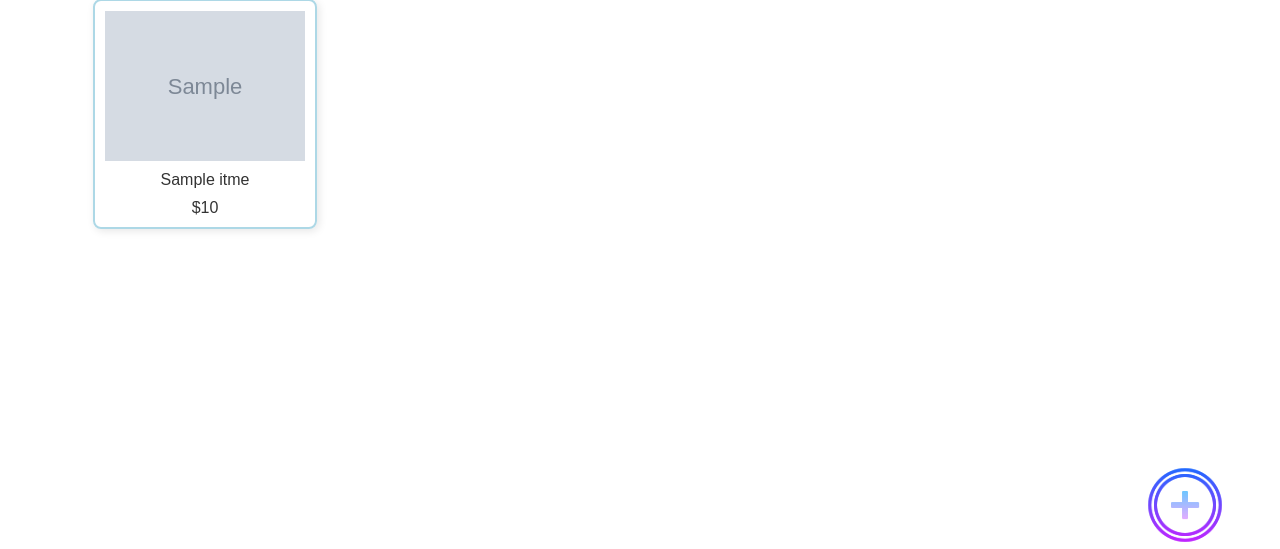
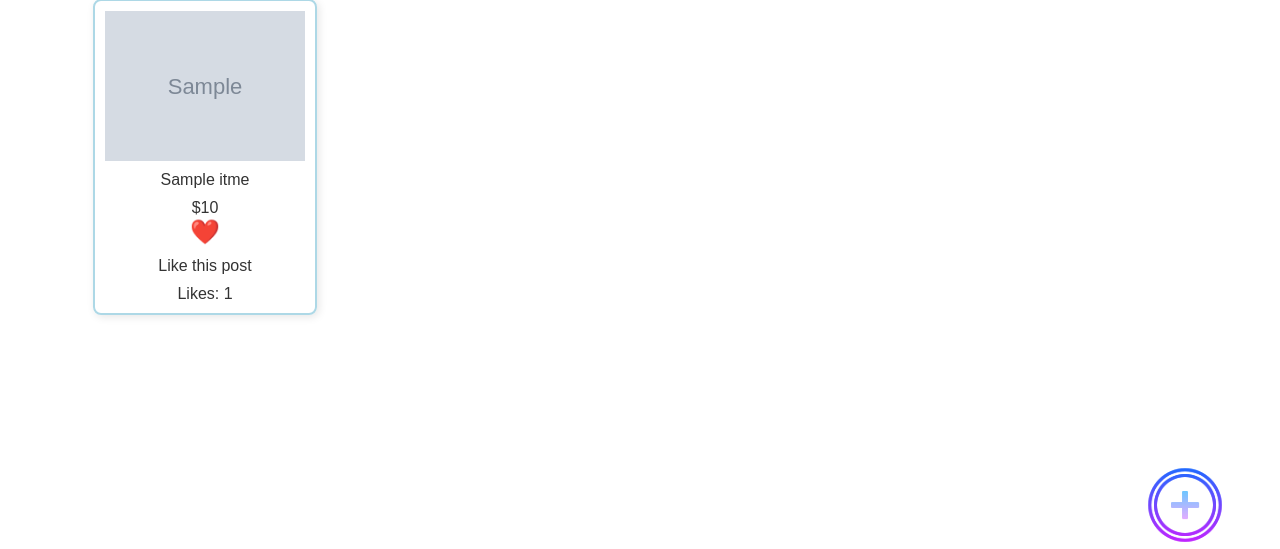
Before and after one commit to RayhanRashid/FakeBook-BarterPlace, a Flask app: page / in a window 1280 px wide. Shown: the part 210-759 px from the top of the page. Run offline with Flask 2, Linux system fonts and the light colour scheme; grey boxes marked "Sample" are stand-in pictures; a database or web service that is not in the repository returns one stand-in record (values such as "Sample title").

Commit message:
like button implemented. Needs update

```diff
--- a/app.py
+++ b/app.py
@@ -17,7 +17,18 @@ users_collection = db['users']  # Collection for storing user data
 tokens_collection = db['tokens']  # Collection for storing authentication tokens
 items_collection = db['itmes'] #Collection for storing item posts
 
-
+"""
+likes collection:
+    {
+        "item_id": 1,
+        "likes": [
+            User1,
+            User2,
+            ...
+        ]
+    }
+"""
+likes_collection = db["liked"]
 
 # Bcrypt setup for password hashing
 def hash_password(password):
@@ -41,6 +52,53 @@ def check_token(token, token_hash):
 def add_security_headers(response):
     response.headers['X-Content-Type-Options'] = 'nosniff'
     return response
+
+@app.route('/like', methods=['POST'])
+def like_post():
+    # Check if user is authenticated
+    if not authenticated():
+        flash('You must be logged in to like this post.')
+        return jsonify({"error": "You must be logged in to like this post."}), 403    # place holder
+
+    #Get item_id and username
+    data = request.get_json()
+    item_id = data.get("item_id")
+    username = request.cookies.get('username')
+
+    if not item_id or not username:
+        if not authenticated():
+            flash('You must be logged in to like this post.')
+            return redirect(url_for('home'))
+
+    # Check if item_id is in likes collection
+    item = likes_collection.find_one({"item_id": item_id})
+    if item:
+        likes_set = item["likes"]
+        if username in likes_set:
+            # Remove user
+            likes_collection.update_one(
+                {"item_id": item_id},
+                {'$pull': {"likes": username}}
+            )
+            like_status = "unliked"
+        else:
+            # Add user
+            likes_collection.update_one(
+            {"item_id": item_id},
+            {'$addToSet': {"likes": username}}
+             )
+            like_status = "liked"
+    else:
+        # Insert item_id with liked user
+        likes_collection.insert_one({
+            "item_id": item_id,
+            "likes": [username]
+        })
+        like_status = "liked"
+
+    updated_item = likes_collection.find_one({"item_id": item_id})
+    return jsonify({"status": like_status, "like_count": len(updated_item["likes"]) if updated_item else 0})
+
 
 # Route for the home page
 @app.route('/register', methods=['GET', 'POST'])
--- a/static/css/styles.css
+++ b/static/css/styles.css
@@ -186,3 +186,14 @@ dialog {
     border:none;
     cursor: pointer;
 }
+
+/* Like button styling */
+.like-button {
+    background: none;
+    border: none;
+    font-size: 24px;
+    cursor: pointer;
+}
+.like-button.liked {
+    color: red;
+}
--- a/static/js/functions.js
+++ b/static/js/functions.js
@@ -29,3 +29,42 @@ document.getElementById("register_link").addEventListener("click", function() {
     // Open the register modal
     document.getElementById("register_dialog").showModal();
 });
+
+function toggleLike(button) {
+    const itemId = button.getAttribute('data-item-id');
+    const requestData = { item_id: itemId };
+
+    fetch('/like', {
+        method: 'POST',
+        headers: {
+            'Content-Type': 'application/json',
+        },
+        body: JSON.stringify(requestData),
+    })
+    .then(response => {
+        if (!response.ok) {
+            return response.json().then(err => {
+                alert(err.error);  // Show error message to user
+                throw new Error('Network response was not ok.');
+            });
+        }
+        return response.json();
+    })
+    .then(data => {
+        // Update button state and text based on the like status
+        if (data.status === 'liked') {
+            button.classList.add('liked');
+            button.nextElementSibling.textContent = "You've liked this post";
+        } else {
+            button.classList.remove('liked');
+            button.nextElementSibling.textContent = "Like this post";
+        }
+
+        // Update the like count
+        const likeCountSpan = document.getElementById(`like-count-${itemId}`);
+        likeCountSpan.textContent = parseInt(likeCountSpan.textContent) + (data.status === 'liked' ? 1 : -1);
+    })
+    .catch(error => {
+        console.error('There was a problem with the fetch operation:', error);
+    });
+}
--- a/templates/index.html
+++ b/templates/index.html
@@ -59,6 +59,19 @@
                     <img src="{{ item['item_image'] }}" alt="{{ item['item_name'] }}">
                     <p>{{ item['item_name'] }}</p>
                     <p>${{item['item_price']}}</p>
+                     <!-- Like Button -->
+                    <button class="like-button {% if username and username in item.get('likes', []) %}liked{% endif %}"
+                        data-item-id="{{ item['item_id'] }}" onclick="toggleLike(this)">
+                         ❤️
+                    </button>
+                    <p id="like-status-{{ item['item_id'] }}">
+                        {% if username and username in item.get('likes', []) %}
+                            You've liked this post
+                        {% else %}
+                            Like this post
+                        {% endif %}
+                    </p>
+                    <p>Likes: <span id="like-count-{{ item['item_id'] }}">{{ item.get('likes', []) | length }}</span></p>
                 </div>
             {% endfor %}
         </section>
```
